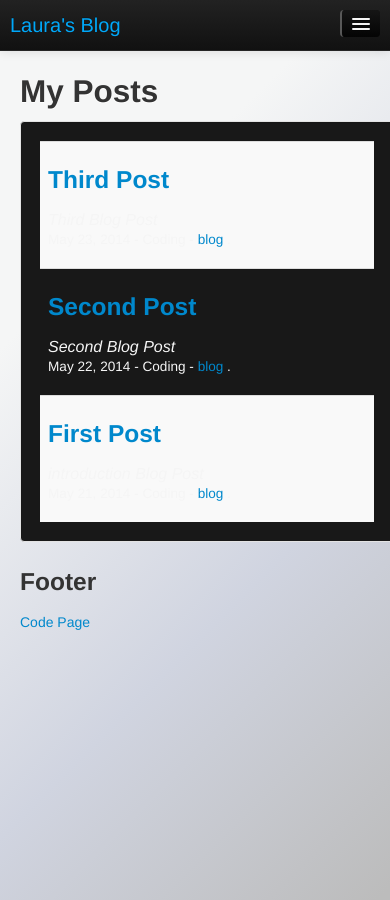
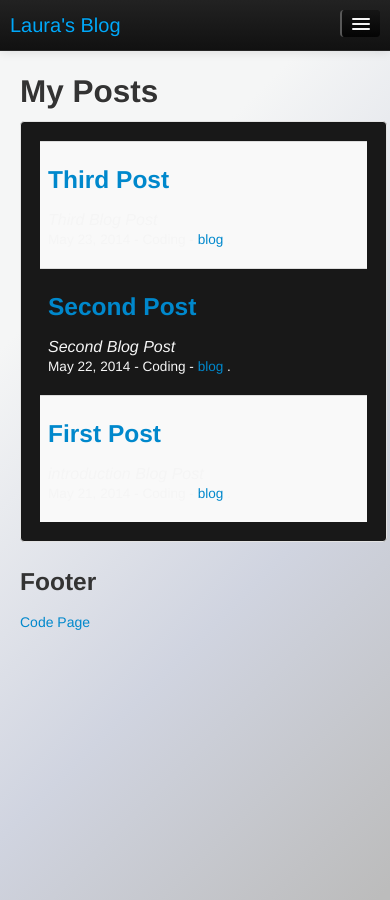
Before and after one commit to LauraR6561/Laurar6561.github.io, a Jekyll site: the page built from index.html, in a window 390 px wide. Built offline with Jekyll 4.4.1, drawn with Linux system fonts in a browser that asks for light colours; Markdown is read by kramdown in place of the engine named in the settings.

Commit message:
content width

```diff
--- a/css/template.css
+++ b/css/template.css
@@ -27,6 +27,6 @@ body{
 
 @media (max-width: 979px){
     #content > .table{
-        width:96%;
+        width:94%;
     }
 }
```
